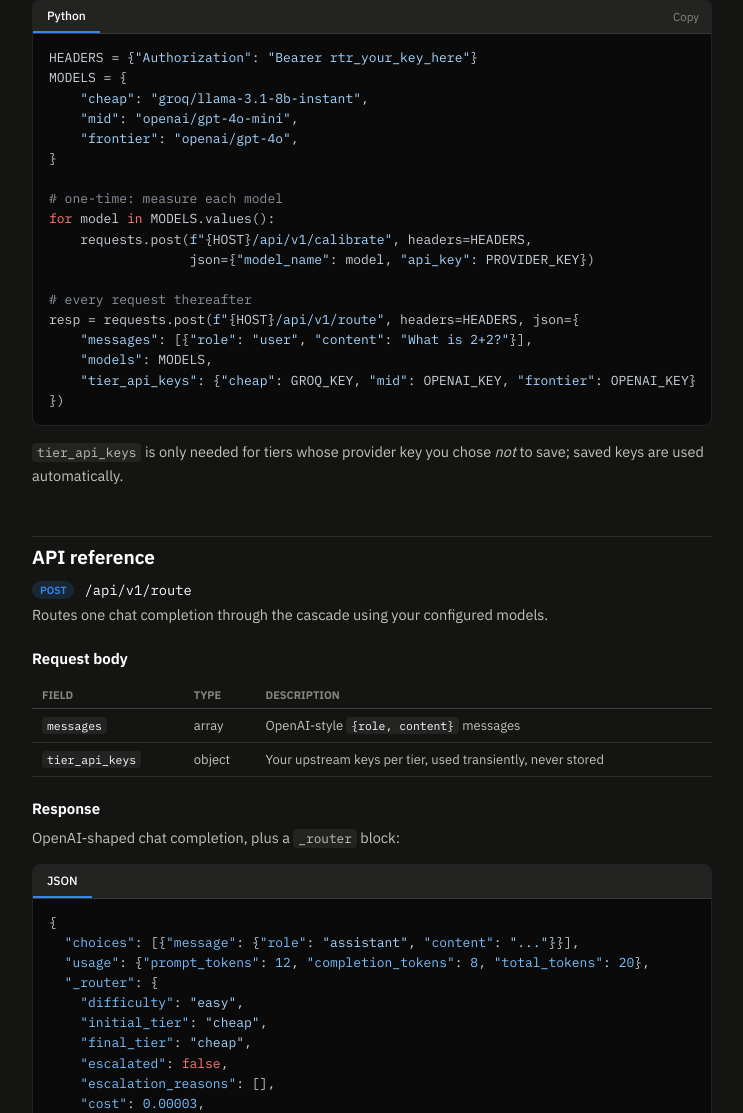
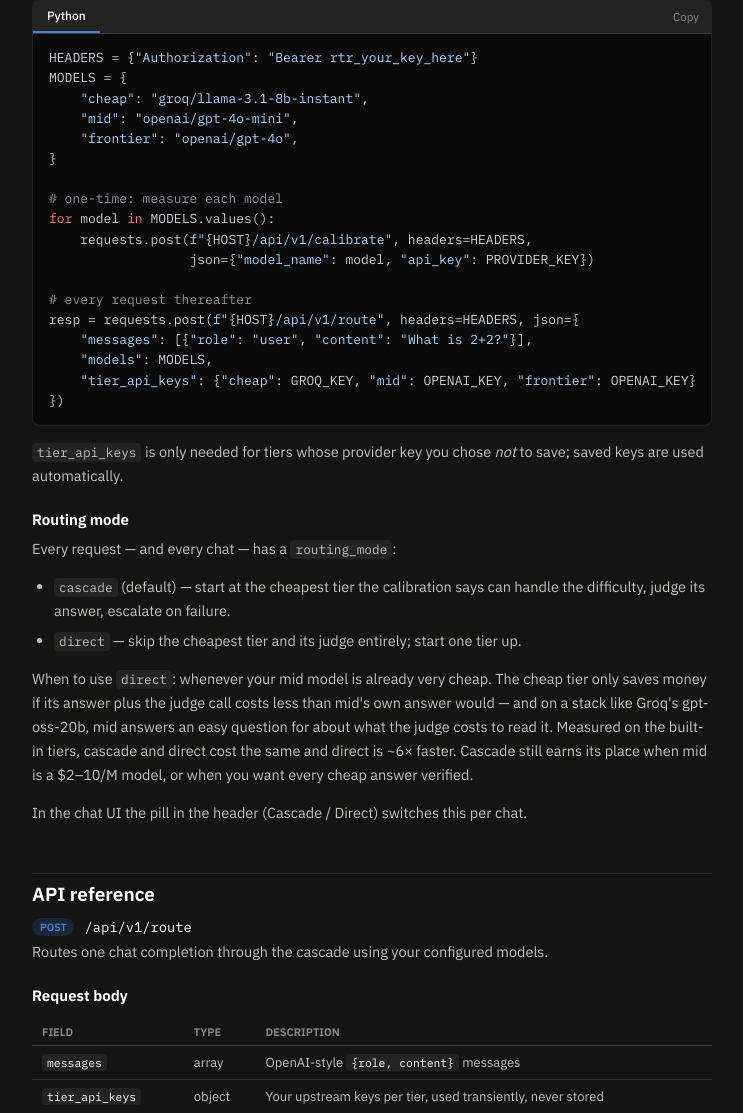
Before and after one commit to AnshumanDas001/llm-router, a FastAPI app: page /guide in a window 1280 px wide. Shown: the part 3633-4746 px from the top of the page, without its empty margins (238-981 px from the left). Run offline with FastAPI, Linux system fonts and the light colour scheme; some libraries are stand-ins or nearby versions.

Commit message:
Add a per-chat routing mode: cascade, or direct to the mid tier
Pricing the cascade against mid-only showed them tied on this stack, and
the reason is structural: the cheap tier's judge call has to read the
question and the whole answer, which on a $0.10/M model costs about what
mid's own short answer does. The cheapest available judge is already in
use, so a cheaper judge can't change that. What can is not running the
cheap tier at all when it isn't earning its keep.

routing_mode is stored per chat and accepted per API request:

  cascade  start at the cheapest tier calibration allows, judge, escalate
  direct   skip the cheapest tier and its judge; start one tier up

Direct falls out of the existing sequencing: the paid judge only attaches
to the cheapest configured tier, so a sequence that starts above it has no
judge to pay for. Measured on the same easy question, cascade answered at
cheap for $0.00002 in 3.6s and direct answered at mid for the same money
in 0.6s.

The header pill that used to be a static "Cheapest capable" label is now
the switch, persisted with a PATCH; new chats inherit whatever it shows.
Cascade stays the default: it is what the project is, and it is the right
choice when mid is a $2-10/M model or every cheap answer must be checked.

```diff
--- a/app/chat_db.py
+++ b/app/chat_db.py
@@ -35,6 +35,7 @@
     title TEXT,
     pinned INTEGER NOT NULL DEFAULT 0,
     mode TEXT NOT NULL DEFAULT 'builtin',
+    routing_mode TEXT NOT NULL DEFAULT 'cascade',
     created_at TEXT NOT NULL
 );
 
@@ -200,6 +201,12 @@
         except sqlite3.OperationalError as e:
             if "duplicate column" not in str(e).lower():
                 raise
+        try:
+            conn.execute("ALTER TABLE chats ADD COLUMN routing_mode TEXT NOT NULL DEFAULT 'cascade'")
+            conn.commit()
+        except sqlite3.OperationalError as e:
+            if "duplicate column" not in str(e).lower():
+                raise
         for column, decl in (("difficulty", "TEXT"), ("escalation_reasons", "TEXT")):
             try:
                 conn.execute(f"ALTER TABLE chat_messages ADD COLUMN {column} {decl}")
@@ -275,11 +282,12 @@
 
 # --- chats -----------------------------------------------------------------
 
-def create_chat(user_id: int, title: str, timestamp: str, mode: str = "builtin") -> int:
+def create_chat(user_id: int, title: str, timestamp: str, mode: str = "builtin",
+                routing_mode: str = "cascade") -> int:
     with get_conn() as conn:
         cur = conn.execute(
-            "INSERT INTO chats (user_id, title, mode, created_at) VALUES (?, ?, ?, ?)",
-            (user_id, title, mode, timestamp),
+            "INSERT INTO chats (user_id, title, mode, routing_mode, created_at) VALUES (?, ?, ?, ?, ?)",
+            (user_id, title, mode, routing_mode, timestamp),
         )
         conn.commit()
         return cur.lastrowid
@@ -288,7 +296,7 @@
 def list_chats(user_id: int):
     with get_conn() as conn:
         return conn.execute(
-            "SELECT c.id, c.title, c.pinned, c.mode, c.created_at, "
+            "SELECT c.id, c.title, c.pinned, c.mode, c.routing_mode, c.created_at, "
             "COALESCE(SUM(m.cost), 0) AS total_cost, "
             "COALESCE(SUM(m.baseline_cost), 0) AS total_baseline_cost, "
             "(SELECT content FROM chat_messages fm WHERE fm.chat_id = c.id AND fm.role = 'user' "
@@ -330,6 +338,15 @@
     with get_conn() as conn:
         conn.execute(
             "UPDATE chats SET title = ? WHERE id = ? AND user_id = ?", (title, chat_id, user_id),
+        )
+        conn.commit()
+
+
+def set_chat_routing_mode(chat_id: int, user_id: int, routing_mode: str):
+    with get_conn() as conn:
+        conn.execute(
+            "UPDATE chats SET routing_mode = ? WHERE id = ? AND user_id = ?",
+            (routing_mode, chat_id, user_id),
         )
         conn.commit()
 
--- a/app/guide.html
+++ b/app/guide.html
@@ -340,6 +340,15 @@
 })</code></pre></div>
       </div>
       <p><code>tier_api_keys</code> is only needed for tiers whose provider key you chose <em>not</em> to save; saved keys are used automatically.</p>
+
+      <h3>Routing mode</h3>
+      <p>Every request &mdash; and every chat &mdash; has a <code>routing_mode</code>:</p>
+      <ul>
+        <li><code>cascade</code> (default) &mdash; start at the cheapest tier the calibration says can handle the difficulty, judge its answer, escalate on failure.</li>
+        <li><code>direct</code> &mdash; skip the cheapest tier and its judge entirely; start one tier up.</li>
+      </ul>
+      <p>When to use <code>direct</code>: whenever your mid model is already very cheap. The cheap tier only saves money if its answer plus the judge call costs less than mid's own answer would &mdash; and on a stack like Groq's gpt-oss-20b, mid answers an easy question for about what the judge costs to read it. Measured on the built-in tiers, cascade and direct cost the same and direct is ~6&times; faster. Cascade still earns its place when mid is a $2&ndash;10/M model, or when you want every cheap answer verified.</p>
+      <p>In the chat UI the pill in the header (Cascade / Direct) switches this per chat.</p>
     </section>
 
     <section id="ref-route">
--- a/app/main.py
+++ b/app/main.py
@@ -80,11 +80,13 @@
     title: str | None = None
     mode: str = "builtin"  # "builtin" (our models) or "byom" (this user's configured models)
     models: dict[str, str] = {}  # tier -> model_name, frozen onto the chat at creation
+    routing_mode: str = "cascade"  # "cascade": cheapest capable tier first; "direct": skip the cheap tier
 
 
 class UpdateChatRequest(BaseModel):
     title: str | None = None
     pinned: bool | None = None
+    routing_mode: str | None = None
 
 
 class SendMessageRequest(BaseModel):
@@ -122,6 +124,10 @@
     messages: list[Message]
     models: dict[str, str] = {}         # tier -> model_name, from your connected models
     tier_api_keys: dict[str, str] = {}  # used transiently for this call only, never stored
+    routing_mode: str = "cascade"       # or "direct" to skip the cheapest tier and its judge
+
+
+ROUTING_MODES = ("cascade", "direct")
 
 
 @app.on_event("startup")
@@ -260,6 +266,7 @@
             "preview": c["preview"],
             "pinned": bool(c["pinned"]),
             "mode": c["mode"],
+            "routing_mode": c["routing_mode"],
             "created_at": c["created_at"],
             "total_cost": c["total_cost"],
             "total_baseline_cost": c["total_baseline_cost"],
@@ -352,6 +359,8 @@
 def api_create_chat(req: CreateChatRequest, user=Depends(get_current_user)):
     if req.mode not in ("builtin", "byom"):
         raise HTTPException(status_code=400, detail="mode must be 'builtin' or 'byom'")
+    if req.routing_mode not in ROUTING_MODES:
+        raise HTTPException(status_code=400, detail="routing_mode must be 'cascade' or 'direct'")
 
     if req.mode == "byom":
         if not req.models:
@@ -377,6 +386,7 @@
 
     chat_id = chat_db.create_chat(
         user["id"], req.title, datetime.now(timezone.utc).isoformat(), mode=req.mode,
+        routing_mode=req.routing_mode,
     )
     if req.mode == "byom":
         provider_ids = {}
@@ -399,6 +409,10 @@
         chat_db.rename_chat(chat_id, user["id"], title)
     if req.pinned is not None:
         chat_db.set_chat_pinned(chat_id, user["id"], req.pinned)
+    if req.routing_mode is not None:
+        if req.routing_mode not in ROUTING_MODES:
+            raise HTTPException(status_code=400, detail="routing_mode must be 'cascade' or 'direct'")
+        chat_db.set_chat_routing_mode(chat_id, user["id"], req.routing_mode)
     return {"ok": True}
 
 
@@ -435,6 +449,7 @@
         "title": chat["title"] or "New chat",
         "pinned": bool(chat["pinned"]),
         "mode": chat["mode"],
+        "routing_mode": chat["routing_mode"],
         "byom_tiers": chat_db.get_chat_models(chat_id) if chat["mode"] == "byom" else {},
         "byom_needs_key": needs_key,
         "messages": [
@@ -484,7 +499,7 @@
             if (key := _resolve_provider_key(user["id"], model_name,
                                              req.tier_api_keys.get(tier))) is not None
         }
-    return messages, is_byom, tier_models, tier_api_keys
+    return messages, is_byom, tier_models, tier_api_keys, chat["routing_mode"] == "direct"
 
 
 def _finish_send(chat_id: int, user_id: int, content: str, result: dict,
@@ -526,14 +541,14 @@
     """Streaming form of the send path. Setup runs before the response starts
     so validation failures are still real HTTP errors rather than an error
     event buried in a 200 stream."""
-    messages, is_byom, tier_models, tier_api_keys = _prepare_send(chat_id, req, user)
+    messages, is_byom, tier_models, tier_api_keys, direct = _prepare_send(chat_id, req, user)
     difficulty_to_tier = _tier_map_for(user["id"], tier_models) if is_byom else None
 
     def event_stream():
         try:
             for event in run_cascade_stream(
                 messages, tier_models=tier_models, tier_api_keys=tier_api_keys,
-                difficulty_to_tier=difficulty_to_tier,
+                difficulty_to_tier=difficulty_to_tier, skip_cheapest=direct,
             ):
                 if event["type"] == "done":
                     event.update(_finish_send(chat_id, user["id"], req.content, event,
@@ -591,6 +606,7 @@
             # built-in stack keeps the default map, which is what the eval set
             # measured for it.
             difficulty_to_tier=_tier_map_for(user["id"], tier_models) if is_byom else None,
+            skip_cheapest=chat["routing_mode"] == "direct",
         )
     except AllTiersUnavailable:
         raise HTTPException(
@@ -998,11 +1014,14 @@
                                          req.tier_api_keys.get(tier))) is not None
     }
 
+    if req.routing_mode not in ROUTING_MODES:
+        raise HTTPException(status_code=400, detail="routing_mode must be 'cascade' or 'direct'")
     try:
         result = run_cascade(
             [m.model_dump() for m in req.messages],
             tier_models=tier_models, tier_api_keys=tier_api_keys,
             difficulty_to_tier=_tier_map_for(user["id"], tier_models),
+            skip_cheapest=req.routing_mode == "direct",
         )
     except AllTiersUnavailable:
         raise HTTPException(
--- a/app/static/app.css
+++ b/app/static/app.css
@@ -218,6 +218,8 @@
 }
 .dropdown-menu button:hover { background: var(--surface-3); }
 .dropdown-menu button.danger-item { color: var(--critical); }
+.dropdown-menu button.active-item { background: var(--surface-3); }
+.dropdown-menu button.active-item::before { content: "\2713  "; color: var(--accent); }
 .dropdown-menu .desc { color: var(--text-muted); font-size: 11px; display: block; margin-top: 1px; font-weight: 400; }
 .dropdown-menu hr { border: none; border-top: 1px solid var(--border); margin: 4px 0; }
 
```
Also changed, not shown: app/cascade.py (+28 -10 lines), app/chat_app.html (+57 -5 lines), README.md.
